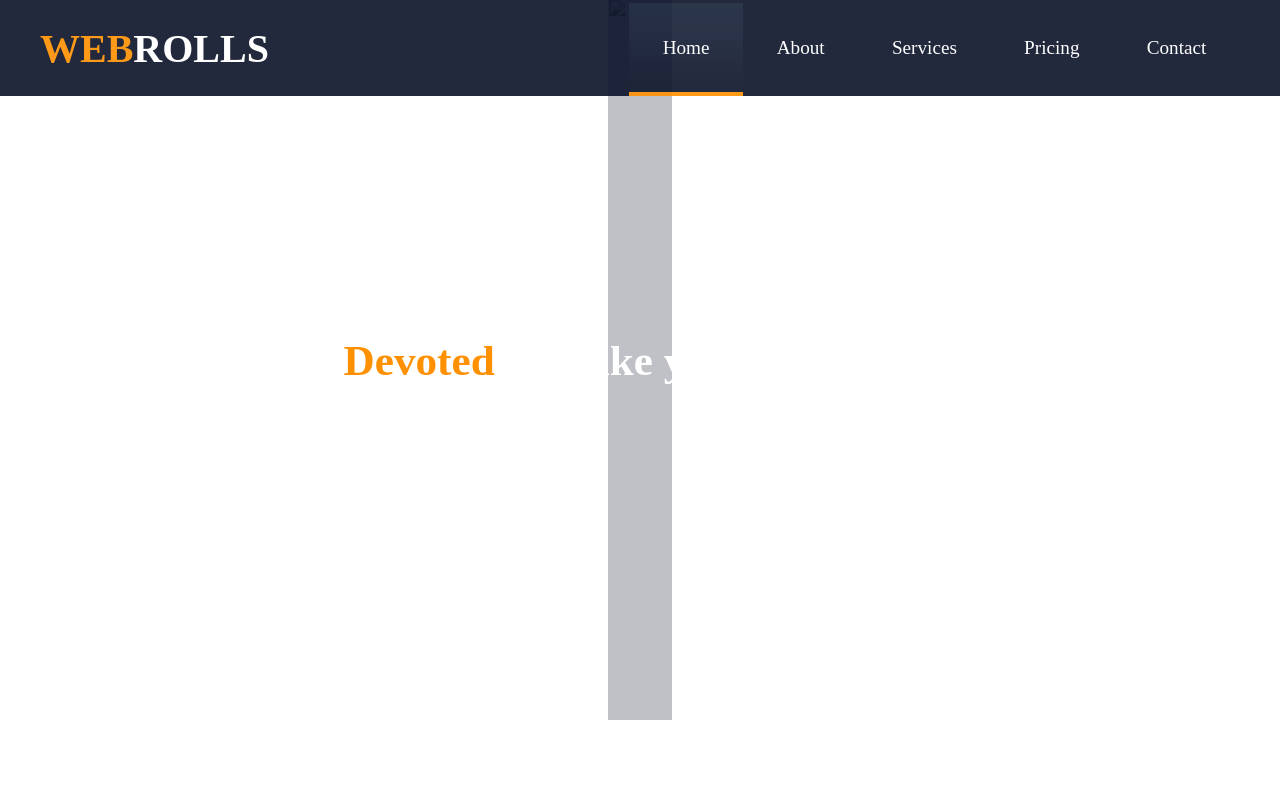
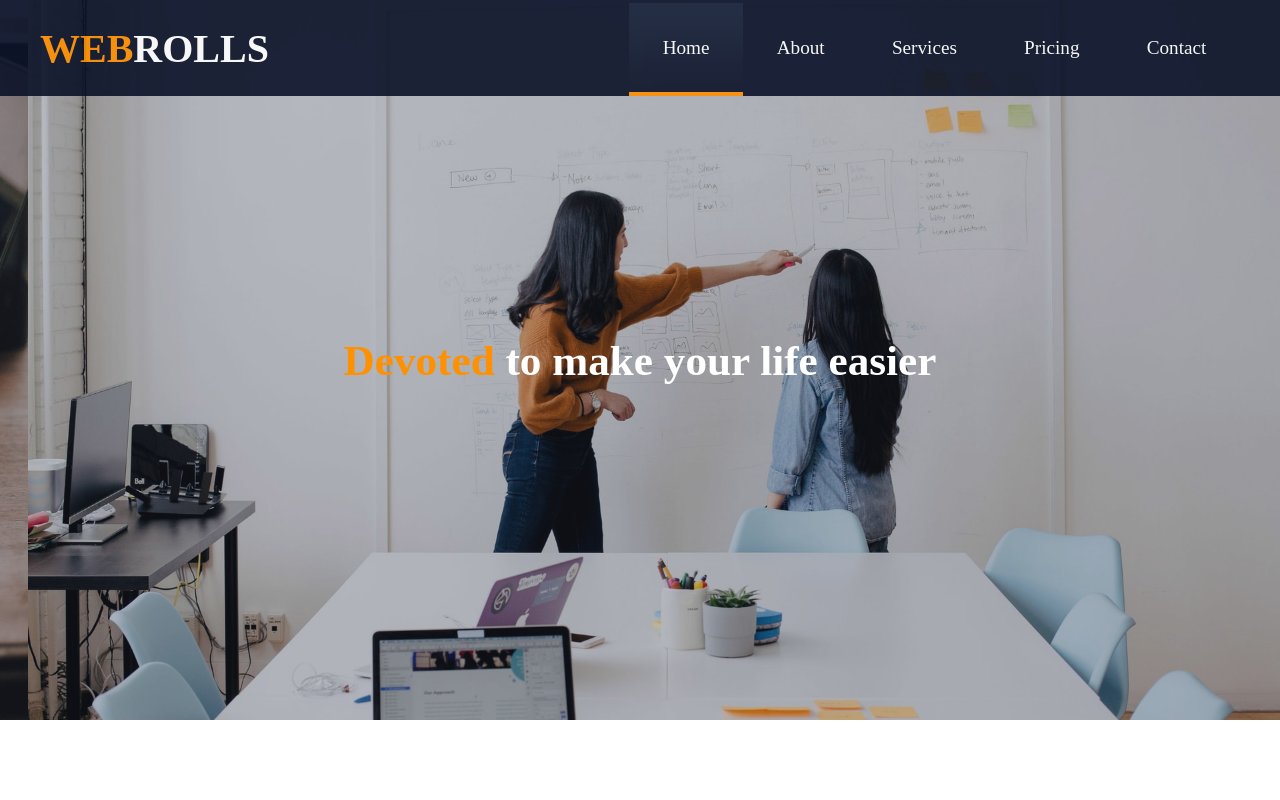
Before and after one commit to alexpoputa/web_rolls, a plain HTML site: page index.html in a window 1280 px wide. Shown: the top 800 px of the page. Drawn offline with nearby package versions, Linux system fonts and the light colour scheme; the site is published under a folder, as on GitHub Pages, so addresses that start at the root find nothing.

Commit message:
Update index.html
images src change

```diff
--- a/index.html
+++ b/index.html
@@ -56,10 +56,10 @@
             <div class="slider-overlay"></div>
             <div id="slider">
                 <figure>
-                    <img src="/assets/banner-1.jpg" alt="Image">
-                    <img src="/assets/banner-2.jpg" alt="Image">
-                    <img src="/assets/banner-3.jpg" alt="Image">
-                    <img src="/assets/banner-4.jpg" alt="Image">
+                    <img src="./assets/banner-1.jpg" alt="Image">
+                    <img src="./assets/banner-2.jpg" alt="Image">
+                    <img src="./assets/banner-3.jpg" alt="Image">
+                    <img src="./assets/banner-4.jpg" alt="Image">
                 </figure>
             </div>
         </div>
```
